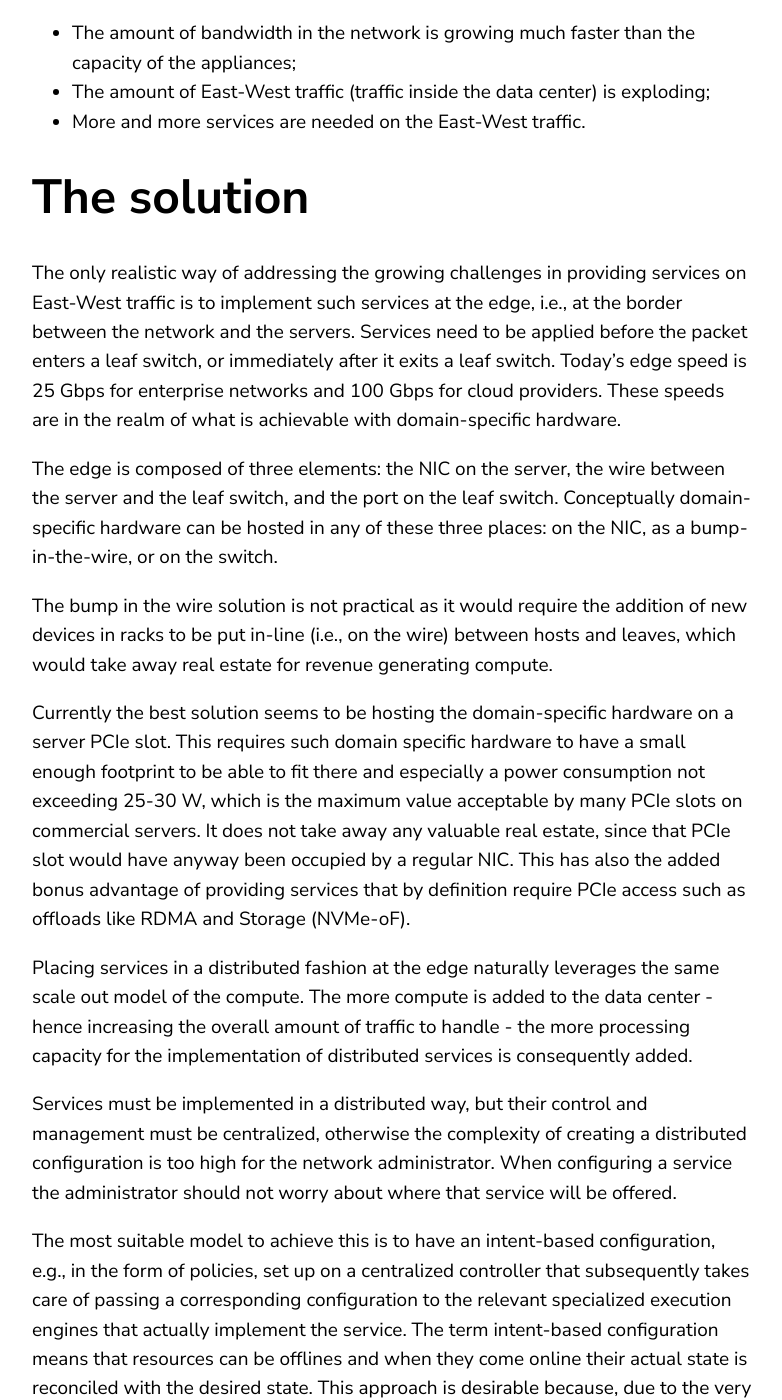
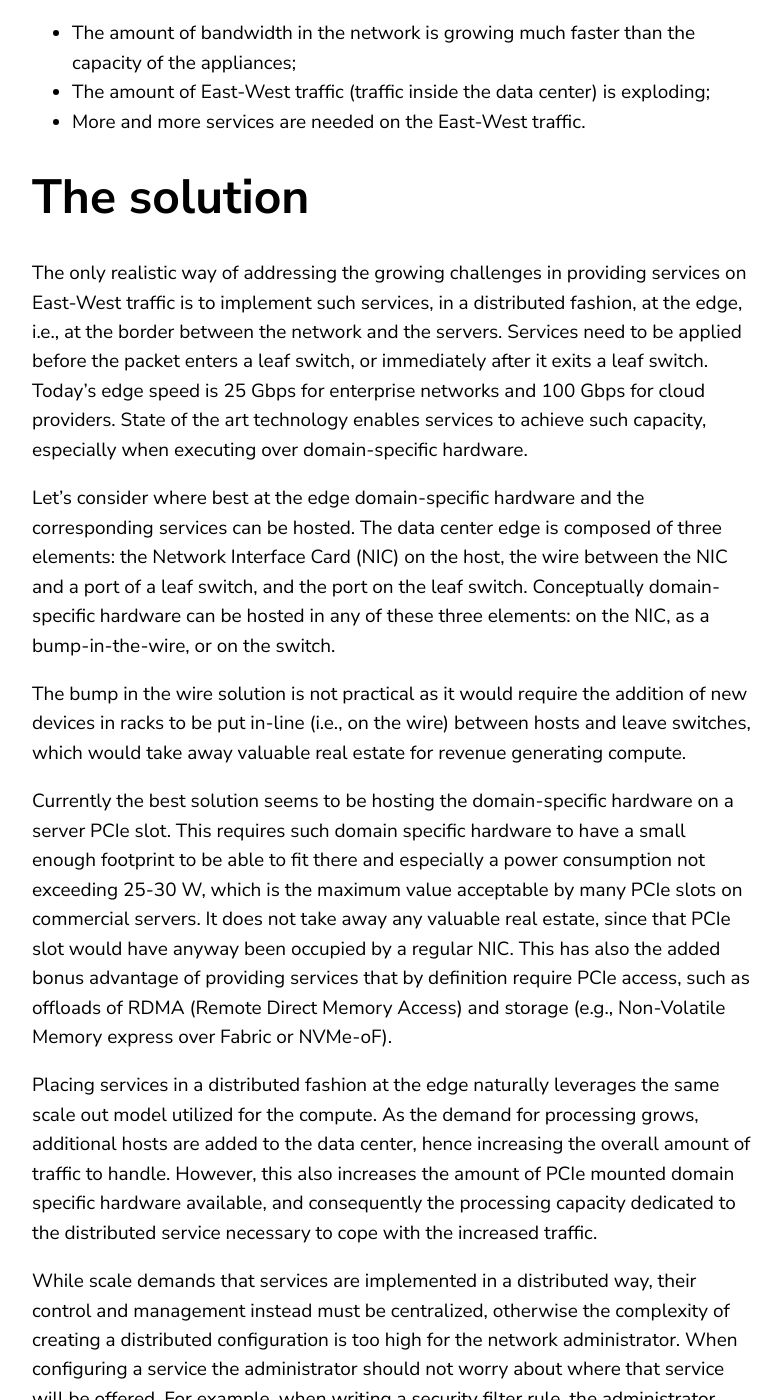
Before and after one commit to silvanogai/silvanogai, a Jekyll site: the page built from _posts/2020-05-18-service-edge.md, in a window 1280 px wide and 1400 px high, scrolled down 3241 px. Shown: the whole window, without its empty margins (68-850 px from the left). Built offline with Jekyll 4.4.1, drawn with Linux system fonts in a browser that asks for light colours; comment, search, counter and statistics services are not loaded; some of the changed text lies outside the part shown.

Commit message:
Changes to the solution section

```diff
--- a/_posts/2020-05-18-service-edge.md
+++ b/_posts/2020-05-18-service-edge.md
@@ -42,20 +42,21 @@ The problems discussed above are only going to get worse for several reasons:
 
 # The solution
 
-The only realistic way of addressing the growing challenges in providing services on East-West traffic is to implement such services at the edge, i.e., at the border between the network and the servers. Services need to be applied before the packet enters a leaf switch, or immediately after it exits a leaf switch. Today’s edge speed is 25 Gbps for enterprise networks and 100 Gbps for cloud providers. These speeds are in the realm of what is achievable with domain-specific hardware.
+The only realistic way of addressing the growing challenges in providing services on East-West traffic is to implement such services, in a distributed fashion, at the edge, i.e., at the border between the network and the servers. Services need to be applied before the packet enters a leaf switch, or immediately after it exits a leaf switch. Today’s edge speed is 25 Gbps for enterprise networks and 100 Gbps for cloud providers. State of the art technology enables services to achieve such capacity, especially when executing over domain-specific hardware.
 
-The edge is composed of three elements: the NIC on the server, the wire between the server and the leaf switch, and the port on the leaf switch. Conceptually domain-specific hardware can be hosted in any of these three places: on the NIC, as a bump-in-the-wire, or on the switch.
+Let’s consider where best at the edge domain-specific hardware and the corresponding services can be hosted. The data center edge is composed of three elements: the Network Interface Card (NIC) on the host, the wire between the NIC and a port of a leaf switch, and the port on the leaf switch. Conceptually domain-specific hardware can be hosted in any of these three elements: on the NIC, as a bump-in-the-wire, or on the switch.
 
-The bump in the wire solution is not practical as it would require the addition of new devices in racks to be put in-line (i.e., on the wire) between hosts and leaves, which would take away real estate for revenue generating compute.
+The bump in the wire solution is not practical as it would require the addition of new devices in racks to be put in-line (i.e., on the wire) between hosts and leave switches, which would take away valuable real estate for revenue generating compute.
+
 
 Currently the best solution seems to be hosting the domain-specific hardware on a server PCIe slot. This requires such domain specific hardware to have a small enough footprint to be able to fit there and especially a power consumption not exceeding 25-30 W, which is the maximum value acceptable by many PCIe slots on commercial servers. It does not take away any valuable real estate, since that PCIe slot would have anyway been occupied by a regular NIC.
-This has also the added bonus advantage of providing services that by definition require PCIe access such as offloads like RDMA and Storage (NVMe-oF).
+This has also the added bonus advantage of providing services that by definition require PCIe access, such as offloads of RDMA (Remote Direct Memory Access) and storage (e.g., Non-Volatile Memory express over Fabric or NVMe-oF).
 
-Placing services in a distributed fashion at the edge naturally leverages the same scale out model of the compute. The more compute is added to the data center - hence increasing the overall amount of traffic to handle - the more processing capacity for the implementation of distributed services is consequently added.
+Placing services in a distributed fashion at the edge naturally leverages the same scale out model utilized for the compute. As the demand for processing grows, additional hosts are added to the data center, hence increasing the overall amount of traffic to handle. However, this also increases the amount of PCIe mounted domain specific hardware available, and consequently the processing capacity dedicated to the distributed service necessary to cope with the increased traffic.
 
-Services must be implemented in a distributed way, but their control and management must be centralized, otherwise the complexity of creating a distributed configuration is too high for the network administrator. When configuring a service the administrator should not worry about where that service will be offered.
+While scale demands that services are implemented in a distributed way, their control and management instead must be centralized, otherwise the complexity of creating a distributed configuration is too high for the network administrator. When configuring a service the administrator should not worry about where that service will be offered. For example, when writing a security filter rule, the administrator should not have to know which element is going to enforce it (i.e., drop the matching packets).
 
-The most suitable model to achieve this is to have an intent-based configuration, e.g., in the form of policies, set up on a centralized controller that subsequently takes care of passing a corresponding configuration to the relevant specialized execution engines that actually implement the service. The term intent-based configuration means that resources can be offlines and when they come online their actual state is reconciled with the desired state. This approach is desirable because, due to the very high number of cards, a transactional approach that tries to update all the cards at the same time may not succeed in many cases.
+The most suitable model to achieve this is to have an intent-based configuration, e.g., in the form of policies, set up on a centralized controller that subsequently takes care of passing a corresponding configuration to the relevant execution engines that actually implement the service. Intent-based configuration means that an execution engine involved in implementing the policy can even be offline when the administrator defines a policy, but when it comes online its actual state is reconciled with the desired state. This approach is preferable over a transactional one that tries to update all the cards at the same time, as it could  not succeed in many cases due to the very large number of PCIe cards participating in the distributed service execution.
 
 ---
 
```
